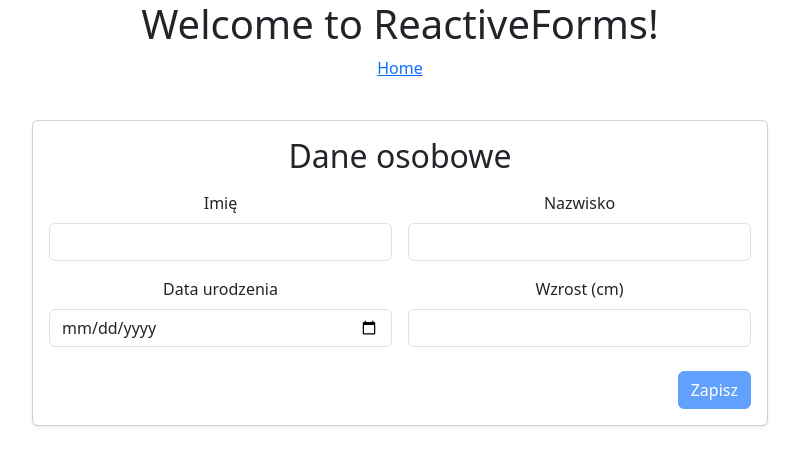
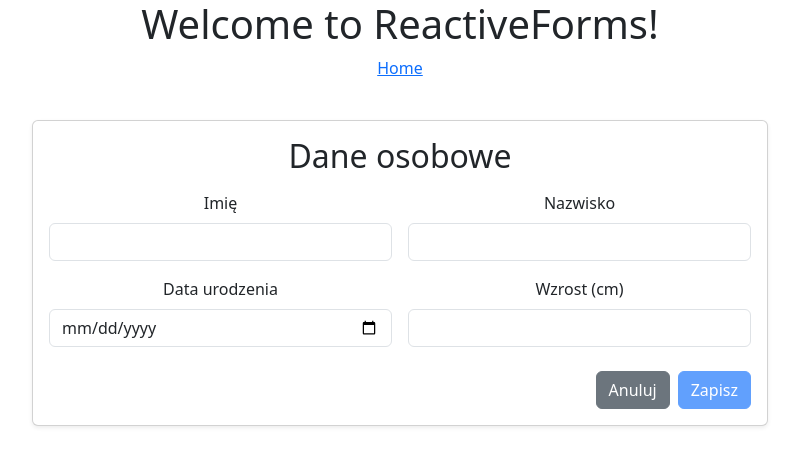
Before and after one commit to Krzysiek0007/ReactiveForms, an Angular app: page /form in a window 1280 px wide. Shown: the top 466 px of the page, without its empty margins (240-1039 px from the left). Built offline with nearby package versions, Linux system fonts and the light colour scheme.

Commit message:
Dodanie przycisku Anuluj

```diff
--- a/src/app/home/home.ts
+++ b/src/app/home/home.ts
@@ -61,6 +61,7 @@ import { Router } from '@angular/router';
                 </div>
 
                 <div class="mt-4 d-flex justify-content-end">
+                  <button type="button" class="btn btn-secondary me-2" (click)="resetForm()">Anuluj</button>
                   <button type="submit" class="btn btn-primary" [disabled]="applyForm.invalid">
                     Zapisz
                   </button>
@@ -92,6 +93,12 @@ export class Home {
   submitApplication() {
     this.router.navigate(['/form/done']);
   }
+
+  resetForm() {
+    this.applyForm.reset();
+    this.applyForm.markAsPristine();
+    this.applyForm.markAsUntouched();
+  }
 }
 
 function birthdayRangeValidator(control: AbstractControl): ValidationErrors | null {
```
